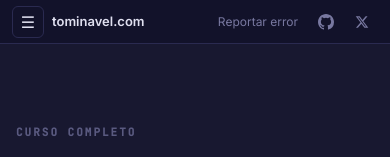
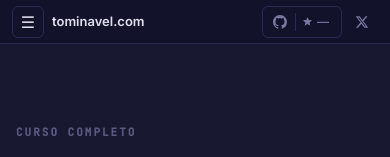
Before and after one commit to TomiNavel/curso-python, a React (Vite) app: page / in a window 390 px wide. Shown: the top 157 px of the page. Built offline with nearby package versions, Linux system fonts and the light colour scheme; no server answers; what marked-highlight would draw is missing.

Commit message:
add github star button with live counter and readme call-to-action

```diff
--- a/src/components/TopBar.tsx
+++ b/src/components/TopBar.tsx
@@ -1,14 +1,30 @@
+import { useEffect, useState } from 'react';
+import { fetchStars } from '../lib/githubStars';
+
 interface Props {
   onMobileMenu: () => void;
 }
 
-const REPO_URL = 'https://github.com/TomiNavel/curso-python';
-const ISSUES_URL = 'https://github.com/TomiNavel/curso-python/issues/new';
+const REPO = 'TomiNavel/curso-python';
+const REPO_URL = `https://github.com/${REPO}`;
+const STAR_URL = `${REPO_URL}/stargazers`;
+const ISSUES_URL = `${REPO_URL}/issues/new`;
 const TWITTER_URL = 'https://x.com/TomiNavel';
 const WEB_URL = 'https://www.tominavel.com';
 const EMAIL = 'hola@tominavel.com';
 
+function formatStars(n: number): string {
+  if (n >= 1000) return `${(n / 1000).toFixed(1)}k`;
+  return String(n);
+}
+
 export default function TopBar({ onMobileMenu }: Props) {
+  const [stars, setStars] = useState<number | null>(null);
+
+  useEffect(() => {
+    fetchStars(REPO).then(setStars);
+  }, []);
+
   return (
     <header className="h-11 shrink-0 flex items-center justify-between px-3 md:px-5 bg-bg2 border-b border-border">
       <div className="flex items-center gap-2">
@@ -40,16 +56,39 @@ export default function TopBar({ onMobileMenu }: Props) {
           href={ISSUES_URL}
           target="_blank"
           rel="noopener noreferrer"
-          className="text-[12px] text-muted hover:text-accent transition-colors px-2 py-1 rounded-md hover:bg-surface"
+          className="hidden md:inline text-[12px] text-muted hover:text-accent transition-colors px-2 py-1 rounded-md hover:bg-surface"
           title="Reportar un error en GitHub"
         >
           Reportar error
         </a>
+
+        <a
+          href={STAR_URL}
+          target="_blank"
+          rel="noopener noreferrer"
+          className="flex items-center gap-1.5 h-8 px-2.5 rounded-md border border-border text-muted hover:border-accent hover:text-accent transition-all text-[12px] font-medium"
+          title="Dale una estrella en GitHub"
+          aria-label="Star on GitHub"
+        >
+          <svg width="14" height="14" viewBox="0 0 24 24" fill="currentColor" aria-hidden="true">
+            <path d="M12 0C5.37 0 0 5.37 0 12c0 5.3 3.44 9.8 8.2 11.39.6.11.82-.26.82-.58 0-.29-.01-1.04-.02-2.05-3.34.73-4.04-1.61-4.04-1.61-.55-1.39-1.34-1.76-1.34-1.76-1.09-.75.08-.73.08-.73 1.21.09 1.84 1.24 1.84 1.24 1.07 1.84 2.81 1.3 3.5.99.11-.78.42-1.3.76-1.6-2.67-.3-5.47-1.33-5.47-5.93 0-1.31.47-2.38 1.24-3.22-.12-.3-.54-1.52.12-3.18 0 0 1.01-.32 3.3 1.23a11.5 11.5 0 0 1 6 0c2.29-1.55 3.3-1.23 3.3-1.23.66 1.66.24 2.88.12 3.18.77.84 1.24 1.91 1.24 3.22 0 4.61-2.8 5.63-5.48 5.92.43.37.81 1.1.81 2.22 0 1.6-.01 2.89-.01 3.29 0 .32.22.69.82.58A12 12 0 0 0 24 12c0-6.63-5.37-12-12-12z" />
+          </svg>
+          <span className="hidden sm:inline">Star</span>
+          <span className="flex items-center gap-0.5 pl-1.5 ml-0.5 border-l border-border">
+            <svg width="11" height="11" viewBox="0 0 24 24" fill="currentColor" aria-hidden="true">
+              <path d="M12 17.27 18.18 21l-1.64-7.03L22 9.24l-7.19-.61L12 2 9.19 8.63 2 9.24l5.46 4.73L5.82 21z" />
+            </svg>
+            <span className="tabular-nums min-w-4 text-center">
+              {stars === null ? '—' : formatStars(stars)}
+            </span>
+          </span>
+        </a>
+
         <a
           href={REPO_URL}
           target="_blank"
           rel="noopener noreferrer"
-          className="text-muted hover:text-accent transition-colors w-8 h-8 flex items-center justify-center rounded-md hover:bg-surface"
+          className="hidden md:flex text-muted hover:text-accent transition-colors w-8 h-8 items-center justify-center rounded-md hover:bg-surface"
           title="Repositorio en GitHub"
           aria-label="GitHub"
         >
--- /dev/null
+++ b/src/lib/githubStars.ts
@@ -0,0 +1,44 @@
+const CACHE_KEY = 'gh-stars-cache';
+const TTL_MS = 60 * 60 * 1000;
+
+interface CachedStars {
+  count: number;
+  ts: number;
+}
+
+function readCache(repo: string): number | null {
+  try {
+    const raw = localStorage.getItem(`${CACHE_KEY}:${repo}`);
+    if (!raw) return null;
+    const parsed = JSON.parse(raw) as CachedStars;
+    if (Date.now() - parsed.ts > TTL_MS) return null;
+    return parsed.count;
+  } catch {
+    return null;
+  }
+}
+
+function writeCache(repo: string, count: number): void {
+  try {
+    const value: CachedStars = { count, ts: Date.now() };
+    localStorage.setItem(`${CACHE_KEY}:${repo}`, JSON.stringify(value));
+  } catch {
+    // ignore quota errors
+  }
+}
+
+export async function fetchStars(repo: string): Promise<number | null> {
+  const cached = readCache(repo);
+  if (cached !== null) return cached;
+
+  try {
+    const res = await fetch(`https://api.github.com/repos/${repo}`);
+    if (!res.ok) return null;
+    const data = await res.json();
+    const count = typeof data.stargazers_count === 'number' ? data.stargazers_count : null;
+    if (count !== null) writeCache(repo, count);
+    return count;
+  } catch {
+    return null;
+  }
+}
```
Also changed, not shown: 1 other file (tests, documents, lock files or other folders).
